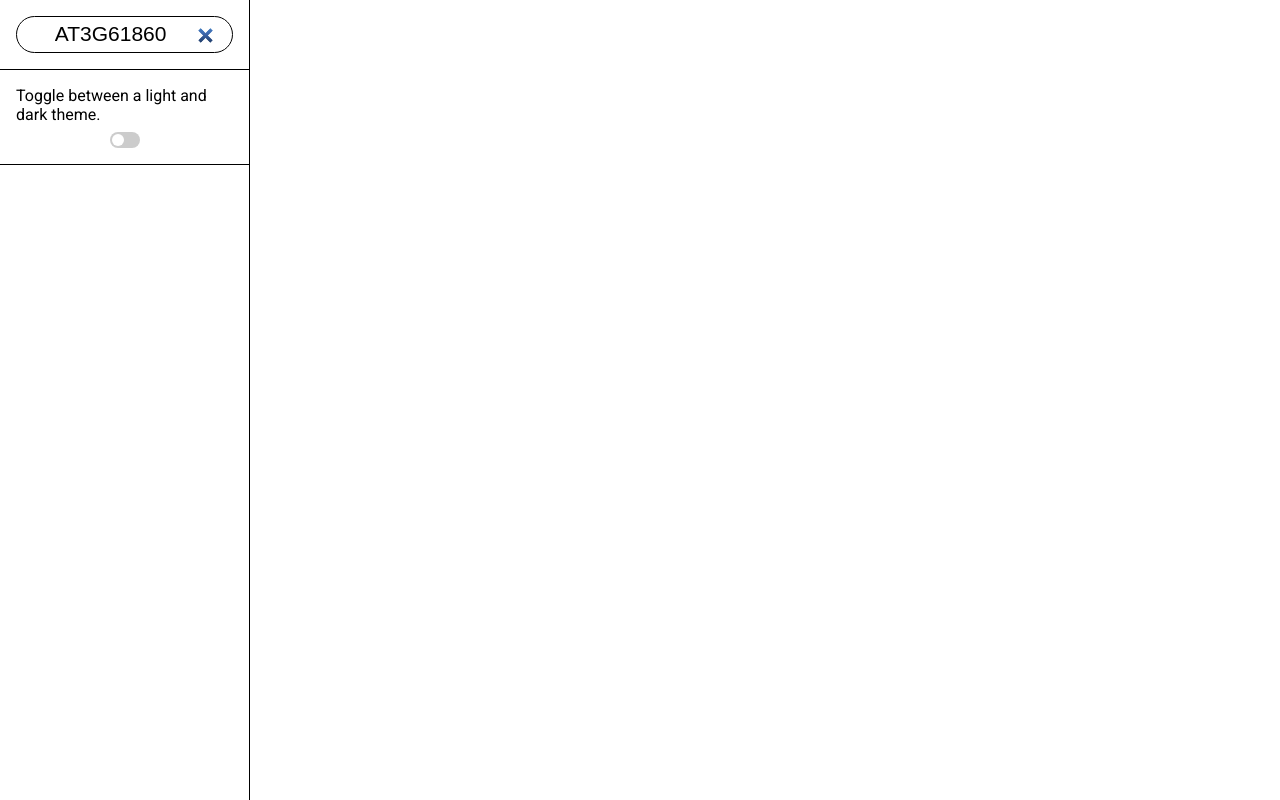
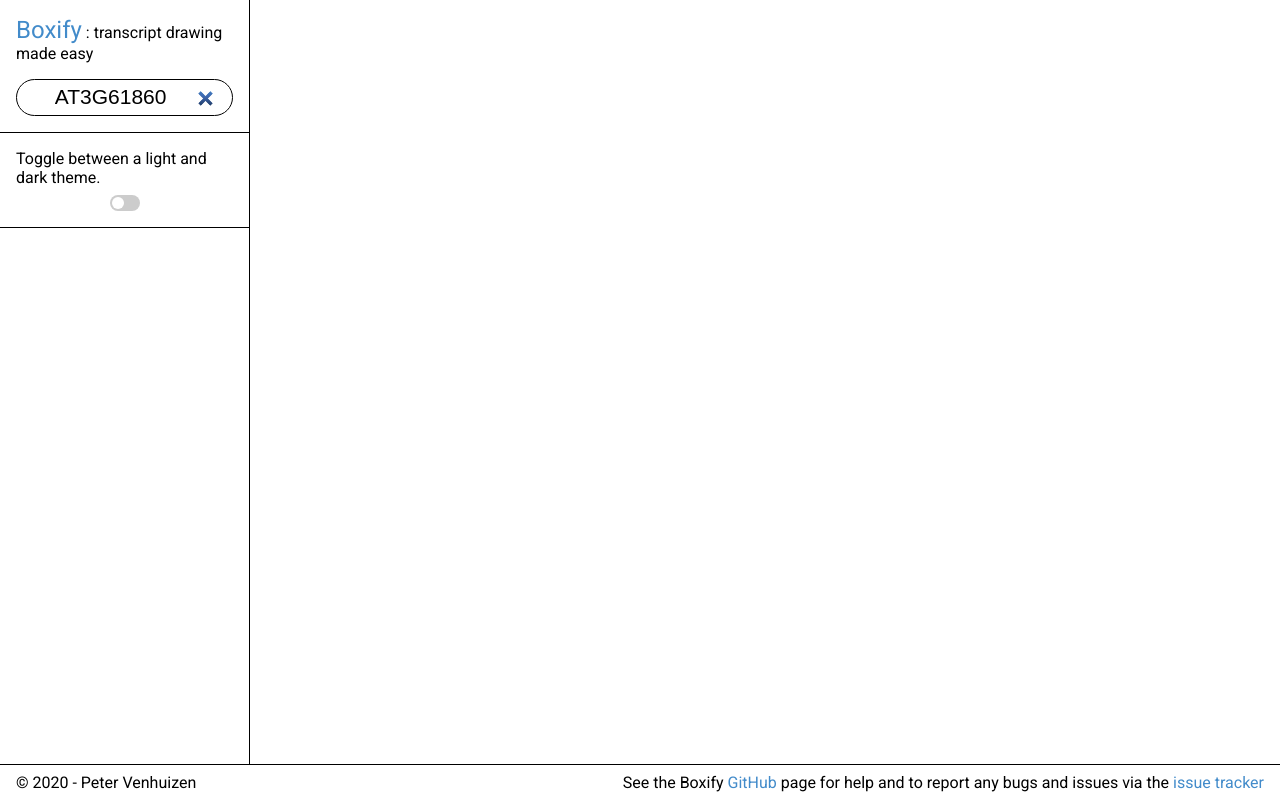
Before and after one commit to KalynaLab/boxify, a PHP site: page / in a window 1280 px wide. Run offline with PHP 8.4, Linux system fonts and the light colour scheme; a stand-in replaces the project's code that opens the database connection; a map, chart or similar area stays blank; some libraries are stand-ins or nearby versions.

Commit message:
Add header and footer

```diff
--- a/assets/css/style.css
+++ b/assets/css/style.css
@@ -36,6 +36,15 @@ body {
 aside {
     grid-area: settings;
     border-right: 1px solid black;
+}
+
+#boxify-header {
+    padding: 1em 1em 0 1em;
+}
+#boxify-header h1 {
+    font-weight: 400;
+    display: inline;
+    color: var(--boxify-blue);
 }
 
 aside h2 {
@@ -445,6 +454,14 @@ pre { display: inline-block; }
 
 footer {
     grid-area: footer;
+    padding: 0.5em 1em;
+    display: flex;
+    justify-content: space-between;
+    border-top: 1px solid black;
+}
+footer a {
+    text-decoration: none;
+    color: var(--boxify-blue);
 }
 
 /* Scroll bar customisation */
--- a/index.php
+++ b/index.php
@@ -23,6 +23,11 @@
 
         <div class="container">
             <aside>
+
+                <div id="boxify-header">
+                    <h1>Boxify</h1>
+                    <span>: transcript drawing made easy</span>
+                </div>
 
                 <div id="search">
                     <i class="bi-search"></i>
@@ -140,7 +145,10 @@
 
             </main>
 
-            <footer></footer>
+            <footer>
+                <span id="copyright">&copy; 2020 - Peter Venhuizen</span>
+                <span id="github">See the Boxify <a href="https://github.com/KalynaLab/boxify">GitHub</a> page for help and to report any bugs and issues via the <a href="https://github.com/KalynaLab/boxify/issues">issue tracker</a></span>
+            </footer>
         </div>
 
         <script src="https://code.jquery.com/jquery-3.5.1.min.js" integrity="sha256-9/aliU8dGd2tb6OSsuzixeV4y/faTqgFtohetphbbj0=" crossorigin="anonymous"></script>
```
Also changed, not shown: assets/css/dark.css (+11 -0 lines).
